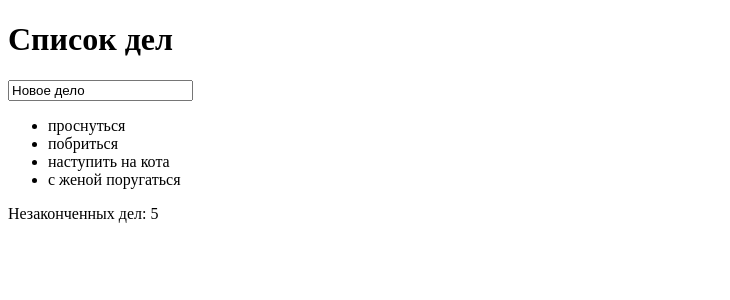
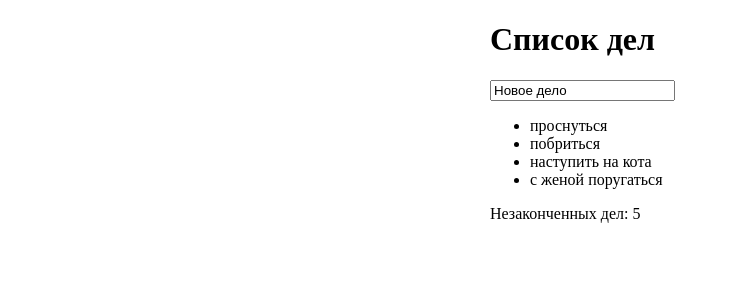
Before and after one commit to WebHeroSchool/reactSouslik, a React (Create React App) app in the folder todo/: page / in a window 1280 px wide. Shown: the top 300 px of the page, without its empty margins (0-730 px from the left). Built offline with nearby package versions, Linux system fonts and the light colour scheme.

Commit message:
instaled style, fonts

```diff
--- /dev/null
+++ b/todo/src/components/App/App.css
@@ -0,0 +1,5 @@
+.todo-list {
+  margin: auto;
+  width: 300px;
+  font-family: 'Indie Flower', cursive;
+}
--- a/todo/src/components/App.js/App.js
+++ b/todo/src/components/App/App.js
@@ -3,6 +3,7 @@ import ReactDOM from 'react-dom';
 import ItemList from '../ItemList/ItemList';
 import InputItem from '../InputItem/InputItem';
 import Footer from '../Footer/Footer';
+import './App.css'; //стили подключаются в своем компоненте
 
 const App = () => {
 
@@ -15,7 +16,7 @@ const App = () => {
 
 
   return (
-    <div>
+    <div className="todo-list">
       <h1>Список дел</h1>
       <InputItem />
       <ItemList items = { items } />
--- a/todo/src/index.js
+++ b/todo/src/index.js
@@ -1,6 +1,6 @@
 import React from 'react';
 import ReactDOM from 'react-dom';
 
-import App from './components/App.js/App';
+import App from './components/App/App';
 
 ReactDOM.render( <App />, document.getElementById('root'));
```
Also changed, not shown: todo/src/fonts/IndieFlower/IndieFlower.ttf (added), todo/src/fonts/IndieFlower/OFL.txt (added).
